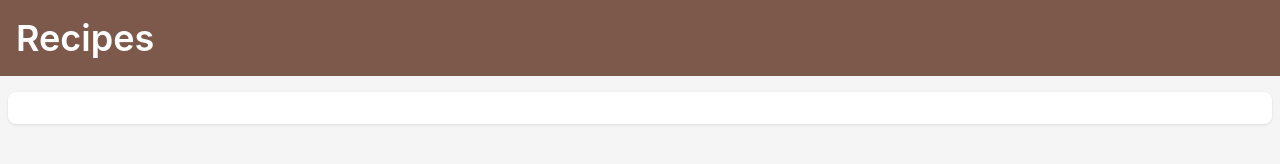
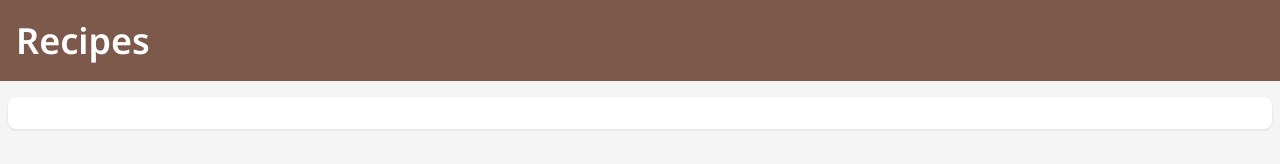
Before and after one commit to jcreedcmu/recipe, a website with bundled scripts: page index.html in a window 1280 px wide. Built offline with nearby package versions, Linux system fonts and the light colour scheme; files whose address does not match are found by name.

Commit message:
Noto sans

```diff
--- a/index.html
+++ b/index.html
@@ -8,6 +8,9 @@
   <meta name="theme-color" content="#4a7c59">
   <meta name="apple-mobile-web-app-capable" content="yes">
   <meta name="apple-mobile-web-app-status-bar-style" content="black-translucent">
+  <link rel="preconnect" href="https://fonts.googleapis.com">
+  <link rel="preconnect" href="https://fonts.gstatic.com" crossorigin>
+  <link href="https://fonts.googleapis.com/css2?family=Noto+Sans:wght@400;500;600&display=swap" rel="stylesheet">
   <link rel="stylesheet" href="styles.css">
 </head>
 <body>
--- a/styles.css
+++ b/styles.css
@@ -4,7 +4,7 @@
   padding: 0;
 }
 body {
-  font-family: -apple-system, BlinkMacSystemFont, 'Segoe UI', Roboto, sans-serif;
+  font-family: 'Noto Sans', -apple-system, BlinkMacSystemFont, 'Segoe UI', Roboto, sans-serif;
   background: #f5f5f5;
   min-height: 100vh;
 }
```
